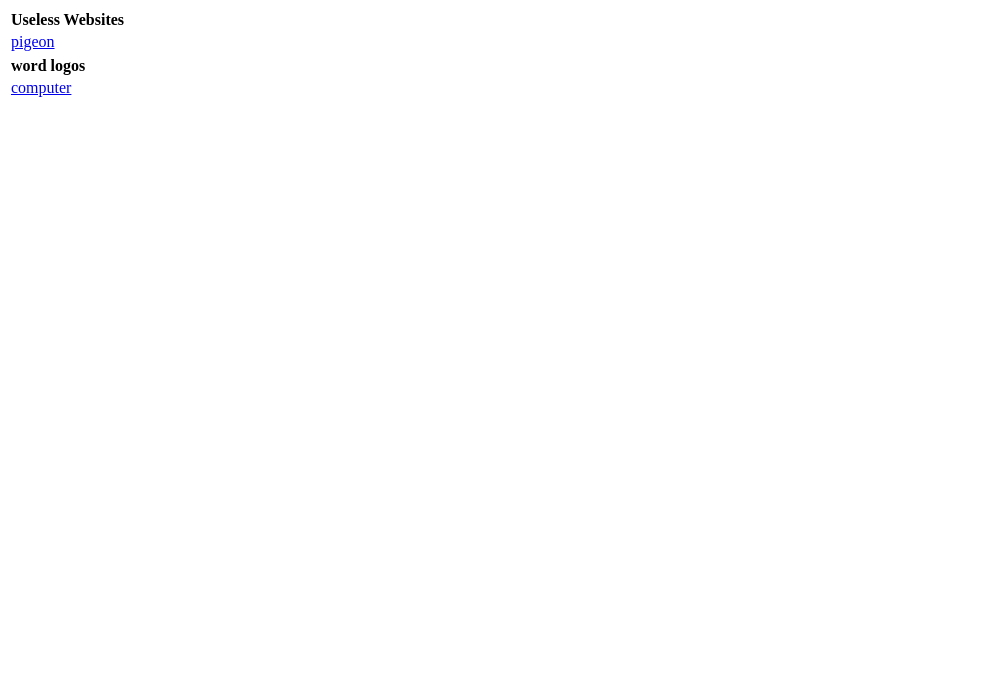
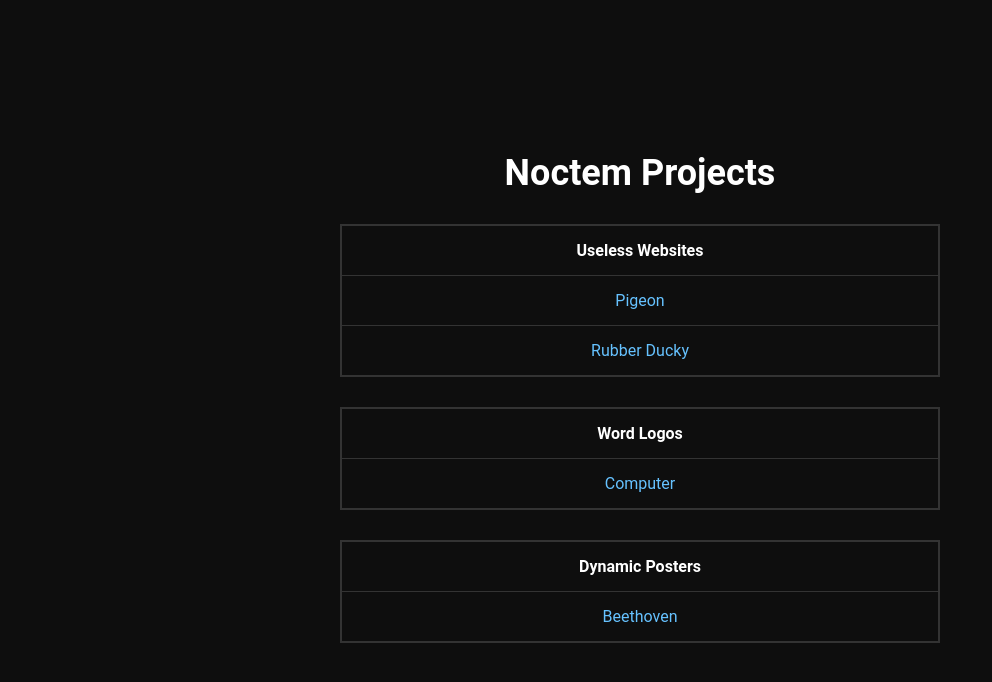
Before and after one commit to DylanBracke/noctem-prodjects, a plain HTML site: page index.html in a window 1280 px wide. Shown: the whole page, without its empty margins (0-992 px from the left). Drawn offline with Linux system fonts and the light colour scheme.

Commit message:
added projects

```diff
--- a/index.html
+++ b/index.html
@@ -3,9 +3,12 @@
 <head>
     <meta charset="UTF-8">
     <meta name="viewport" content="width=device-width, initial-scale=1.0">
-    <title>Noctem Prodjects</title>
+    <link rel="stylesheet" href="./style.css">
+    <title>Noctem Projects</title>
 </head>
 <body>
+    <div class="container">
+        <h1>Noctem Projects</h1>
         <table>
             <thead>
                 <tr>
@@ -15,7 +18,12 @@
             <tbody>
                 <tr>
                     <td>
-                    <a href="./prodjects/useless-website/pages/pigeon.html">pigeon</a>
+                        <a href="./projects/useless-website/pages/pigeon.html">Pigeon</a>
+                    </td>
+                </tr>
+                <tr>
+                    <td>
+                        <a href="./projects/useless-website/pages/rubberDucky.html">Rubber Ducky</a>
                     </td>
                 </tr>
             </tbody>
@@ -23,16 +31,31 @@
         <table>
             <thead>
                 <tr>
-                <th>word logos</th>
+                    <th>Word Logos</th>
                 </tr>
             </thead>
             <tbody>
                 <tr>
                     <td>
-                    <a href="./prodjects/wordLogo/pages/computer.html">computer</a>
+                        <a href="./projects/wordLogo/pages/computer.html">Computer</a>
                     </td>
                 </tr>
             </tbody>
         </table>
+        <table>
+            <thead>
+                <tr>
+                    <th>Dynamic Posters</th>
+                </tr>
+            </thead>
+            <tbody>
+                <tr>
+                    <td>
+                        <a href="./projects/posters/pages/beethoven.html">Beethoven</a>
+                    </td>
+                </tr>
+            </tbody>
+        </table>
+    </div>
 </body>
 </html>
--- /dev/null
+++ b/projects/posters/css/beethoven.css
@@ -0,0 +1,18 @@
+body{
+    margin: 0;
+    background-color: rgb(56, 55, 49);
+}
+.canvascontainer{
+    display: flex;
+    justify-content: center;
+    align-items: center;
+    height: 100vh;
+}
+.canvas{
+    background-color: rgb(231, 182, 182);
+    width: 480px;
+    height: 720px;
+    overflow: hidden;
+    position: absolute;
+    box-shadow:  0px 0px 10px #000;
+}
--- /dev/null
+++ b/projects/useless-website/css/rubberDuckyStyle.css
@@ -0,0 +1,46 @@
+body {
+    font-family: Arial, sans-serif;
+    background-color: #f0f0f0;
+    text-align: center;
+    padding-top: 50px;
+    display: flex;
+    flex-direction: column;
+    align-items: center;
+}
+h1 {
+    color: #333;
+}
+#duckImage {
+    width: 150px;
+    height: 150px;
+    margin-bottom: 20px;
+
+}
+#problemInput {
+    width: 300px;
+    padding: 10px;
+    margin-bottom: 10px;
+    border-radius: 5px;
+    border: 1px solid #ccc;
+    font-size: 1em;
+}
+#debugButton {
+    padding: 10px 20px;
+    font-size: 1em;
+    background-color: #4CAF50;
+    color: white;
+    border: none;
+    border-radius: 5px;
+    cursor: pointer;
+}
+#duckResponse {
+    margin-top: 20px;
+    padding: 20px;
+    background-color: #fff;
+    border-radius: 5px;
+    border: 1px solid #ccc;
+    text-align: left;
+    width: 600px;
+    box-sizing: border-box;
+    min-height: 60px;
+}
--- /dev/null
+++ b/style.css
@@ -0,0 +1,62 @@
+body {
+    background-color: #0e0e0e;
+    color: #fff;
+    font-family: 'Roboto', sans-serif;
+    margin: 0;
+    padding: 0;
+    display: flex;
+    justify-content: center;
+    align-items: center;
+    height: 100vh;
+}
+
+.container {
+    text-align: center;
+}
+
+h1 {
+    font-size: 36px;
+    margin-bottom: 30px;
+}
+
+table {
+    width: 100%;
+    max-width: 600px;
+    border-collapse: collapse;
+    border: 2px solid #333;
+    margin-bottom: 30px;
+    table-layout: fixed;
+}
+
+th, td {
+    padding: 15px;
+    border-bottom: 1px solid #333;
+    word-wrap: break-word;
+}
+
+a {
+    color: #66c2ff;
+    text-decoration: none;
+    transition: color 0.3s ease;
+}
+
+a:hover {
+    color: #39a0e6;
+}
+
+@media screen and (max-width: 600px) {
+    h1 {
+        font-size: 24px;
+    }
+    table {
+        font-size: 14px;
+    }
+}
+
+@font-face {
+    font-family: 'Roboto';
+    src: url('https://fonts.googleapis.com/css2?family=Roboto:wght@400;700&display=swap');
+    font-style: normal;
+    font-weight: 400;
+    font-display: swap;
+}
```
Also changed, not shown: projects/posters/pages/beethoven.html (added, +16 -0 lines), projects/useless-website/js/rubberDucky.js (added, +47 -0 lines), projects/useless-website/pages/pigeon.html (renamed from prodjects/useless-website/pages/pigeon.html, +1 -0 lines), projects/useless-website/pages/rubberDucky.html (added, +18 -0 lines), projects/useless-website/assets/images/FlyingPigeon2.gif (renamed from prodjects/useless-website/assets/images/FlyingPigeon2.gif), projects/useless-website/assets/images/PIGEON.png (renamed from prodjects/useless-website/assets/images/PIGEON.png), projects/useless-website/assets/images/background_pigeon.png (renamed from prodjects/useless-website/assets/images/background_pigeon.png), projects/useless-website/assets/images/rubber_duck.png (added), projects/useless-website/assets/vectors/vectors/poopie.svg (renamed from prodjects/useless-website/assets/vectors/vectors/poopie.svg), projects/useless-website/css/pigeonStyle.css (renamed from prodjects/useless-website/css/pigeonStyle.css), projects/useless-website/js/pigeonScript.js (renamed from prodjects/useless-website/js/pigeonScript.js), projects/wordLogo/css/computerStyle.css (renamed from prodjects/wordLogo/css/computerStyle.css), projects/wordLogo/js/computerScript.js (renamed from prodjects/wordLogo/js/computerScript.js), projects/wordLogo/pages/computer.html (renamed from prodjects/wordLogo/pages/computer.html), 3 other files. Lines whose indentation alone changed are shown as unchanged.
